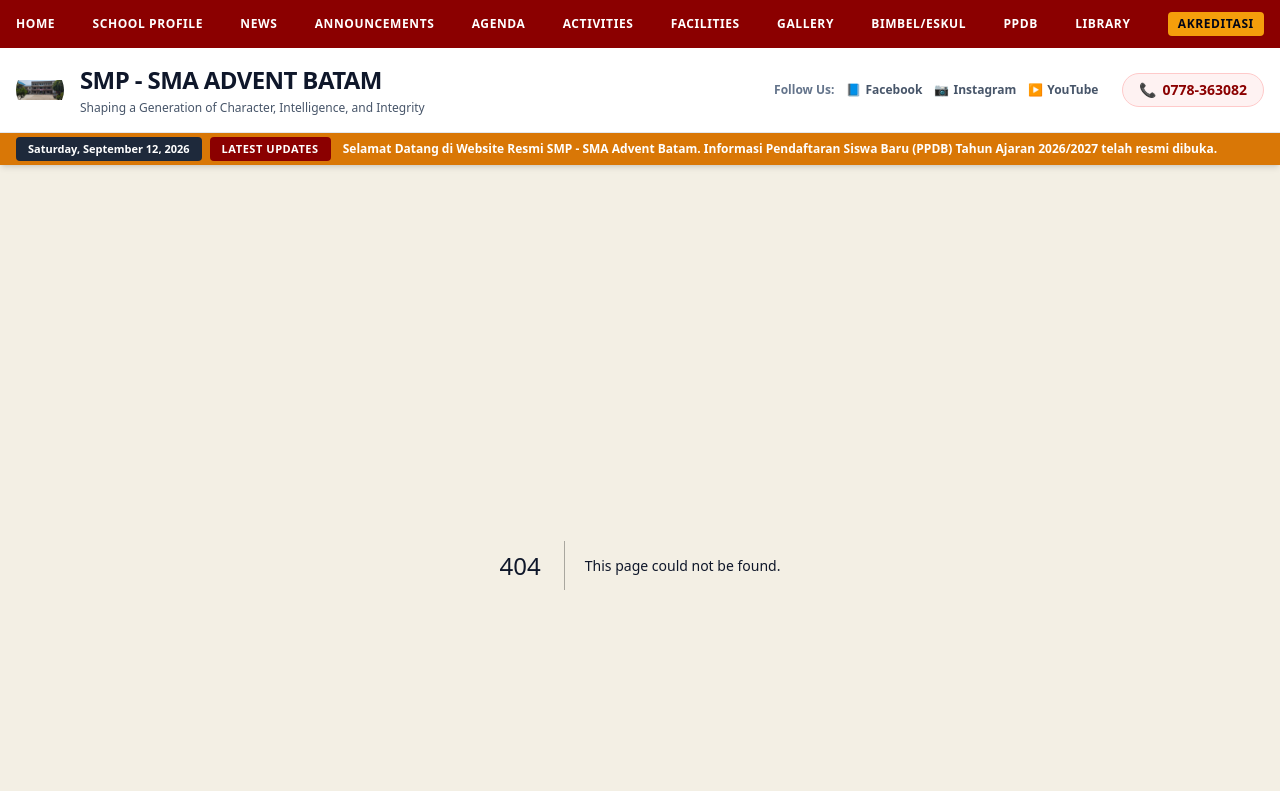
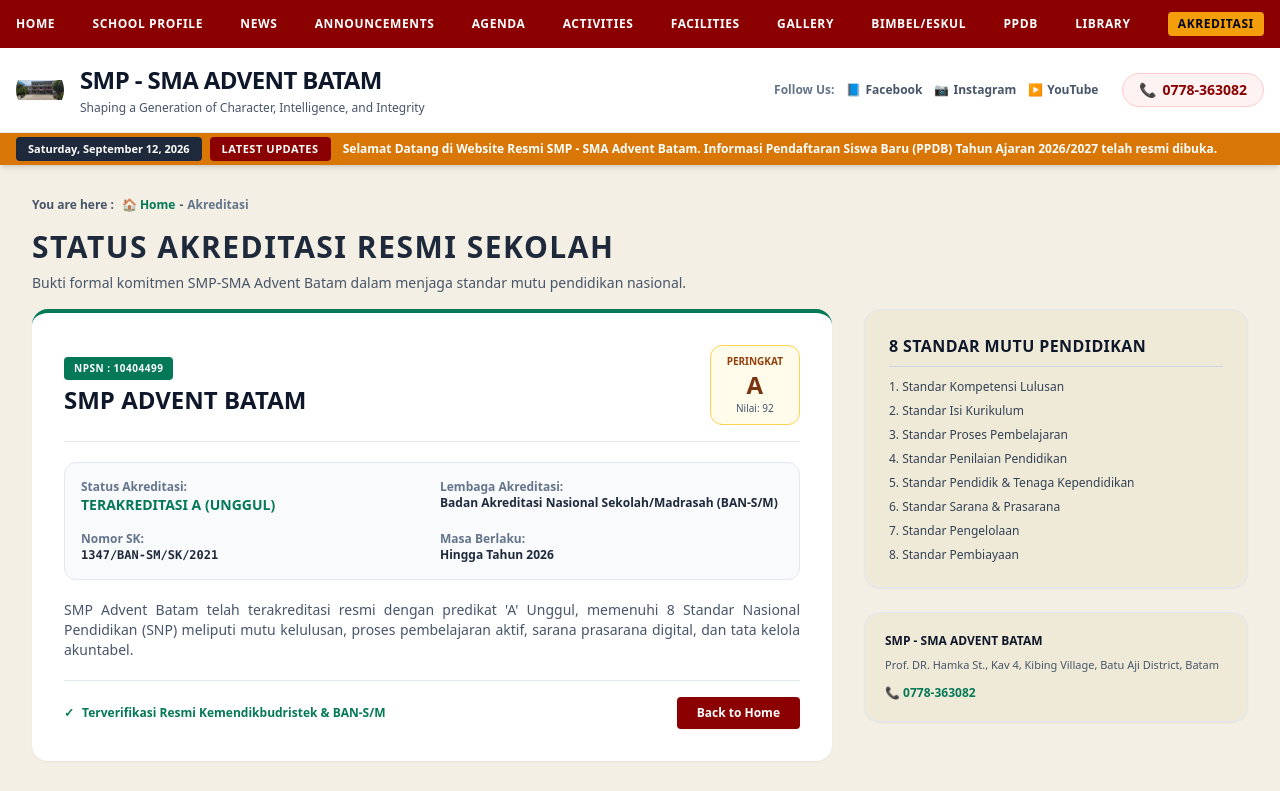
Before and after one commit to budhyp14-alt/smp-sma-adventbatam, a Next.js app: page /akreditasi in a window 1280 px wide. Before the commit this address had no page. Shown: the top 791 px of the page. Built offline with nearby package versions, Linux system fonts and the light colour scheme.

Commit message:
Create page.js

```diff
--- /dev/null
+++ b/src/app/akreditasi/page.js
@@ -0,0 +1,140 @@
+"use client";
+
+import Link from "next/link";
+
+export default function AkreditasiPage() {
+  const accreditationData = [
+    {
+      level: "SMP ADVENT BATAM",
+      npsn: "10404499",
+      status: "TERAKREDITASI A (UNGGUL)",
+      grade: "A",
+      score: "92",
+      skNumber: "1347/BAN-SM/SK/2021",
+      validUntil: "2026",
+      badan: "Badan Akreditasi Nasional Sekolah/Madrasah (BAN-S/M)",
+      desc: "SMP Advent Batam telah terakreditasi resmi dengan predikat 'A' Unggul, memenuhi 8 Standar Nasional Pendidikan (SNP) meliputi mutu kelulusan, proses pembelajaran aktif, sarana prasarana digital, dan tata kelola akuntabel."
+    },
+    {
+      level: "SMA ADVENT BATAM",
+      npsn: "70002994",
+      status: "TERAKREDITASI A (UNGGUL)",
+      grade: "A",
+      score: "93",
+      skNumber: "1857/BAN-SM/SK/2022",
+      validUntil: "2027",
+      badan: "Badan Akreditasi Nasional Sekolah/Madrasah (BAN-S/M)",
+      desc: "SMA Advent Batam menyandang status akreditasi 'A' Unggul dari BAN-S/M dengan capaian mutu menyeluruh pada kualifikasi pendidik, laboratorium IPA dan TIK terintegrasi, serta pembinaan budi pekerti Kristiani."
+    }
+  ];
+
+  return (
+    <main className="min-h-screen bg-[#F3EFE4] font-sans flex flex-col text-slate-800">
+      <section className="w-full pt-8 pb-4 px-4 sm:px-8 max-w-7xl mx-auto shrink-0">
+        <div className="text-xs text-slate-600 font-semibold mb-4 flex items-center gap-1 flex-wrap">
+          <span>You are here :</span>
+          <Link href="/" className="text-[#047857] hover:underline ml-1">🏠 Home</Link>
+          <span>-</span>
+          <span className="text-slate-500">Akreditasi</span>
+        </div>
+        <h1 className="text-2xl sm:text-3xl font-black text-[#1e293b] tracking-wider uppercase mb-2">
+          STATUS AKREDITASI RESMI SEKOLAH
+        </h1>
+        <p className="text-xs sm:text-sm text-slate-600 max-w-3xl">
+          Bukti formal komitmen SMP-SMA Advent Batam dalam menjaga standar mutu pendidikan nasional.
+        </p>
+      </section>
+
+      <section className="w-full flex-1 pb-16 px-4 sm:px-8 max-w-7xl mx-auto">
+        <div className="grid grid-cols-1 lg:grid-cols-12 gap-8 items-start">
+
+          <div className="lg:col-span-8 space-y-8">
+            {accreditationData.map((item, idx) => (
+              <div key={idx} className="bg-white p-6 sm:p-8 rounded-2xl shadow-sm border-t-4 border-[#047857]">
+                <div className="flex flex-col sm:flex-row sm:items-center justify-between gap-3 pb-4 border-b border-slate-200">
+                  <div>
+                    <span className="bg-[#047857] text-white text-[10px] font-bold px-2.5 py-1 rounded uppercase tracking-wider inline-block mb-1">
+                      NPSN : {item.npsn}
+                    </span>
+                    <h2 className="text-xl sm:text-2xl font-black text-slate-900 leading-tight">
+                      {item.level}
+                    </h2>
+                  </div>
+                  <div className="bg-amber-50 border border-amber-300 px-4 py-2 rounded-xl text-center shrink-0">
+                    <span className="text-[10px] uppercase font-bold text-amber-800 block">Peringkat</span>
+                    <span className="text-2xl font-black text-amber-900">{item.grade}</span>
+                    <span className="text-[10px] text-slate-600 block">Nilai: {item.score}</span>
+                  </div>
+                </div>
+
+                <div className="grid grid-cols-1 sm:grid-cols-2 gap-4 my-5 text-xs bg-slate-50 p-4 rounded-xl border border-slate-200">
+                  <div>
+                    <span className="text-slate-500 font-semibold block">Status Akreditasi:</span>
+                    <span className="font-bold text-[#047857] text-sm">{item.status}</span>
+                  </div>
+                  <div>
+                    <span className="text-slate-500 font-semibold block">Lembaga Akreditasi:</span>
+                    <span className="font-semibold text-slate-800">{item.badan}</span>
+                  </div>
+                  <div>
+                    <span className="text-slate-500 font-semibold block">Nomor SK:</span>
+                    <span className="font-mono font-bold text-slate-800">{item.skNumber}</span>
+                  </div>
+                  <div>
+                    <span className="text-slate-500 font-semibold block">Masa Berlaku:</span>
+                    <span className="font-bold text-slate-800">Hingga Tahun {item.validUntil}</span>
+                  </div>
+                </div>
+
+                <p className="text-xs sm:text-sm text-slate-600 leading-relaxed text-justify mb-5">
+                  {item.desc}
+                </p>
+
+                <div className="pt-4 border-t border-slate-200 flex items-center justify-between flex-wrap gap-3">
+                  <div className="flex items-center gap-2 text-xs font-semibold text-[#047857]">
+                    <span>✓</span> Terverifikasi Resmi Kemendikbudristek & BAN-S/M
+                  </div>
+                  <Link
+                    href="/"
+                    className="bg-[#8B0000] hover:bg-red-800 text-white font-bold text-xs py-2 px-5 rounded shadow-sm transition-colors"
+                  >
+                    Back to Home
+                  </Link>
+                </div>
+              </div>
+            ))}
+          </div>
+
+          <aside className="lg:col-span-4 space-y-6">
+            <div className="bg-[#EFEAD8] p-6 rounded-2xl shadow-sm border border-slate-200">
+              <h3 className="font-bold text-sm sm:text-base text-slate-900 mb-3 pb-2 border-b border-slate-300 uppercase tracking-wide">
+                8 Standar Mutu Pendidikan
+              </h3>
+              <ul className="text-xs space-y-2 text-slate-700 font-medium">
+                <li>1. Standar Kompetensi Lulusan</li>
+                <li>2. Standar Isi Kurikulum</li>
+                <li>3. Standar Proses Pembelajaran</li>
+                <li>4. Standar Penilaian Pendidikan</li>
+                <li>5. Standar Pendidik & Tenaga Kependidikan</li>
+                <li>6. Standar Sarana & Prasarana</li>
+                <li>7. Standar Pengelolaan</li>
+                <li>8. Standar Pembiayaan</li>
+              </ul>
+            </div>
+
+            <div className="bg-[#EFEAD8] p-5 rounded-2xl shadow-sm border border-slate-200 text-xs text-slate-700 space-y-2">
+              <h4 className="font-bold text-slate-900">SMP - SMA ADVENT BATAM</h4>
+              <p className="text-[11px] text-slate-600">Prof. DR. Hamka St., Kav 4, Kibing Village, Batu Aji District, Batam</p>
+              <p className="font-semibold text-[#047857] pt-1">📞 0778-363082</p>
+            </div>
+          </aside>
+
+        </div>
+      </section>
+
+      <footer className="w-full bg-[#8B0000] text-white text-[10px] sm:text-xs text-center py-4 font-semibold shrink-0 mt-auto">
+        Developed by Ir. Budhy Prasetyo
+      </footer>
+    </main>
+  );
+}
```
